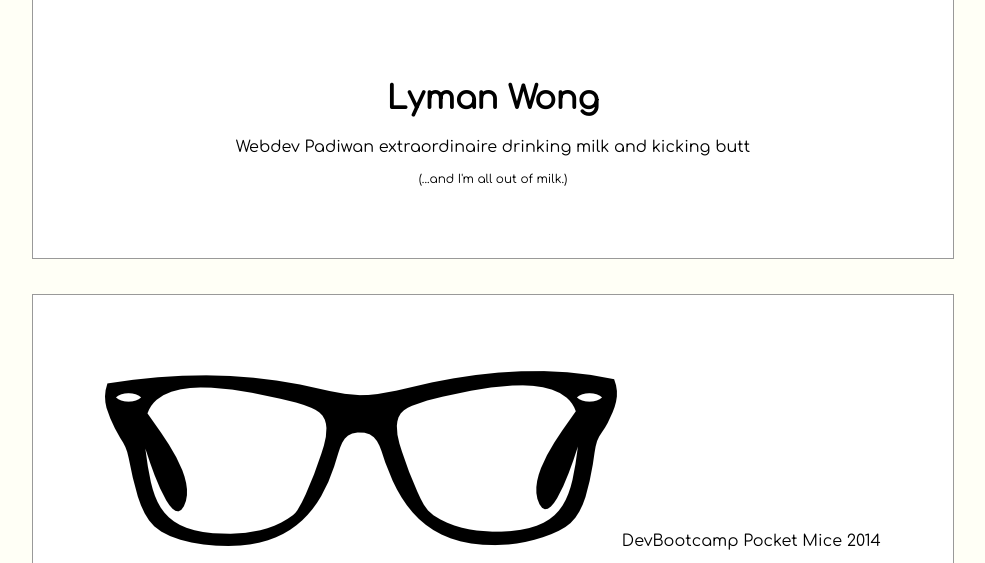
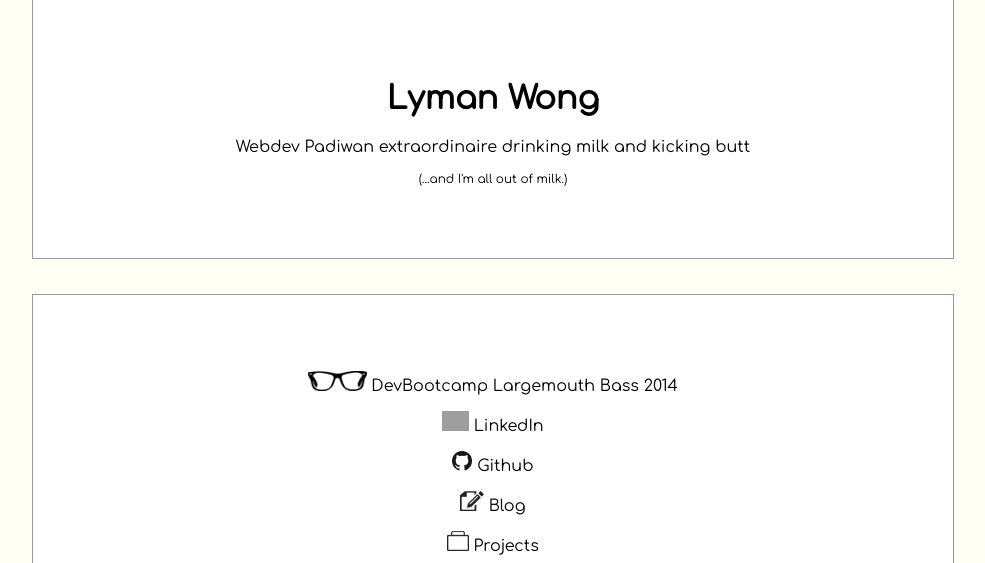
Before and after one commit to lymanwong/lymanwong.github.io, a PHP site: page / in a window 1280 px wide. Shown: the part 36-599 px from the top of the page, without its empty margins (147-1132 px from the left). Run offline with PHP 8.4, Linux system fonts and the light colour scheme; grey boxes are pictures that could not be loaded.

Commit message:
updating css

```diff
--- a/index.html
+++ b/index.html
@@ -7,8 +7,8 @@
 		href="http://lymanwong.github.io/images/png/sabers.png">
 		<title>Lyman Wong | Webdev Padiwan extraordinaire drinking milk and kicking butt...and I'm all out of milk.
 		</title>
+		<link rel="stylesheet" type="text/css" href="http://fonts.googleapis.com/css?family=Comfortaa">
 		<link rel="stylesheet" href="http://lymanwong.github.io/stylesheets/index.css">
-		  <link rel="stylesheet" type="text/css" href="http://fonts.googleapis.com/css?family=Comfortaa">
 	</head>
 	<body>
 		<div id="wrapper">
@@ -17,7 +17,7 @@
 			<p class="milk">(...and I'm all out of milk.)</p>
 		</div>
 		<div class="wrapper">
-			<p><img src="http://lymanwong.github.io/images/png/glasses2.png">   DevBootcamp Pocket Mice 2014</p>
+			<p><img src="http://lymanwong.github.io/images/png/glasses2.png">   DevBootcamp Largemouth Bass 2014</p>
 			<p><a href="http://www.linkedin.com/in/lymanwong/" target="_blank"><img src="http://lymanwong.github.io/images/png/linkedin11.png"><span>   LinkedIn</span></a></p>
 			<p><a href="https://github.com/lymanwong" target="_blank"><img src="http://lymanwong.github.io/images/png/GitHub-Mark-64px.png"><span>   Github</span></a></p>
 			<p class"hov"><a href="http://lymanwong.github.io/blog-posts/week9_cultural.html" target="_blank"><img src="http://lymanwong.github.io/images/png/page14.png"><span>   Blog</span></a></p>
--- a/stylesheets/index.css
+++ b/stylesheets/index.css
@@ -2,6 +2,7 @@ html, body {
 	background-color: #FFFFF6;
 	font-family: 'Comfortaa', serif;
 	height: 100%;
+
 }
 
 p.milk {
@@ -42,7 +43,7 @@ p.milk {
 }
 
 img {
-	max-height: 2%;
+	max-height: 20px;
 	max-width: auto;
 }
 
```
Lines whose indentation alone changed are shown as unchanged.
